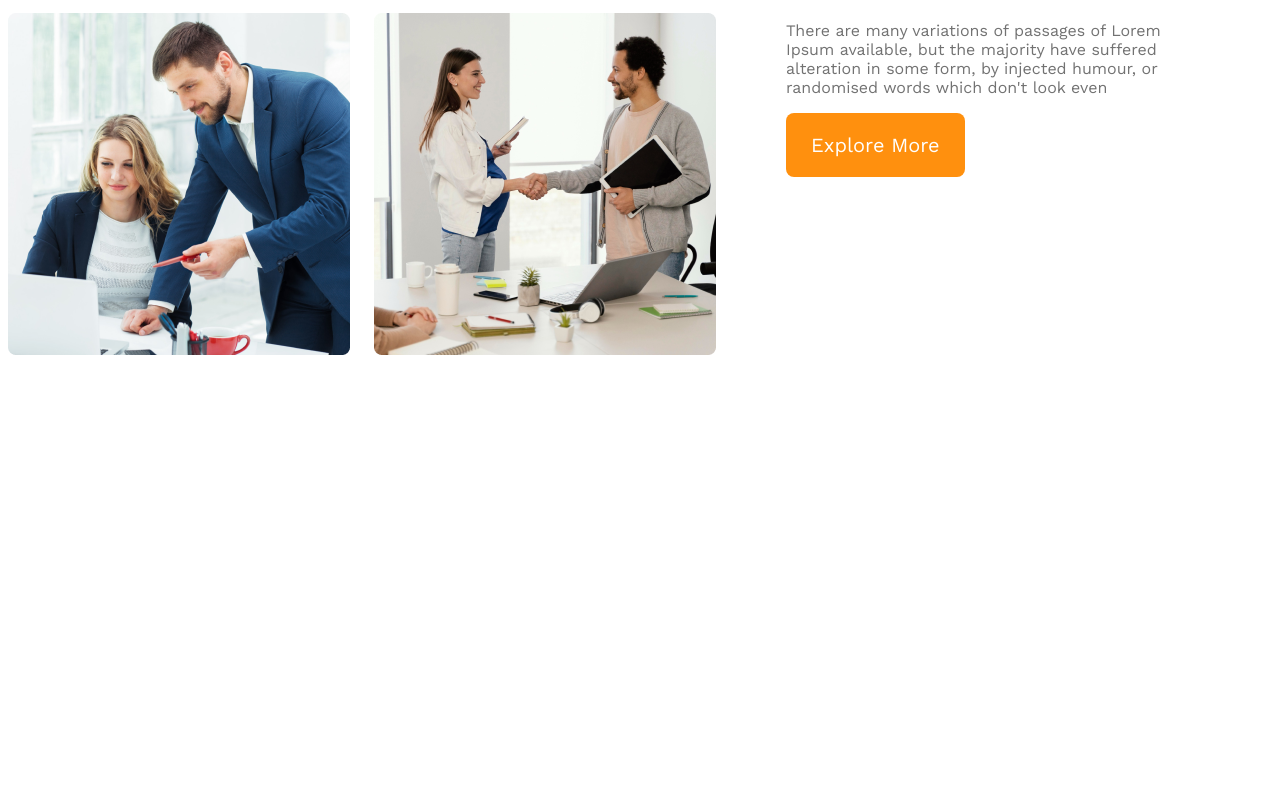
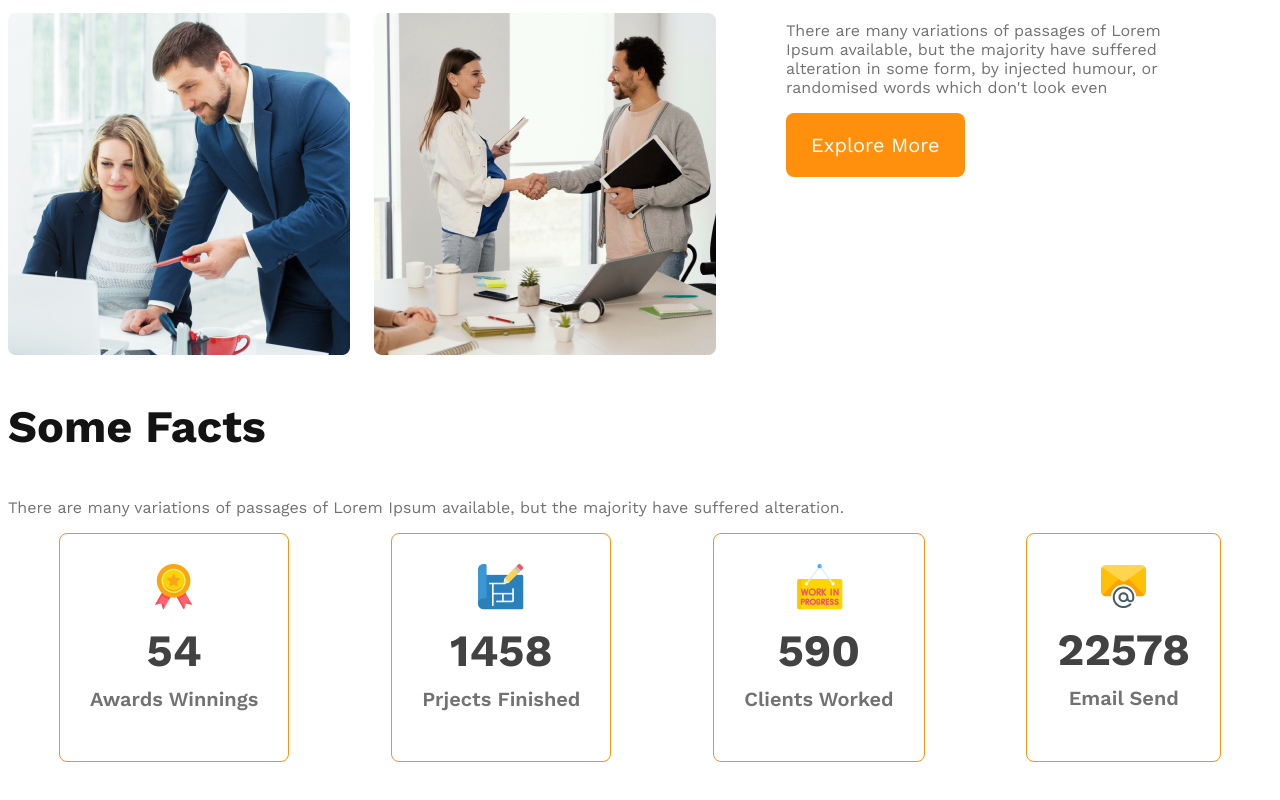
Before and after one commit to apurbo2002/g3-architects-resources-main, a plain HTML site: page index.htm in a window 1280 px wide. Shown: the part 1434-2234 px from the top of the page. Before the commit the page ends 1859 px from the top, so only its background shows below. Drawn offline with nearby package versions, Linux system fonts and the light colour scheme.

Commit message:
facts content

```diff
--- a/index.htm
+++ b/index.htm
@@ -41,6 +41,40 @@
             <button class="btn-primary">Explore More</button>
         </div>
     </section>
+    <!-- Features section -->
+    <section class="features">
+
+    </section>
+    <!-- facts section -->
+    <section class="facts">
+      <h3 class="facts-title">Some Facts</h3>
+      <p class="facts-description">
+        There are many variations of passages of Lorem Ipsum available, but the majority have suffered alteration.
+      </p>
+      <div class="facts-card-container">
+        <!-- .card*4>img+h2.card-stats+p.card-title -->
+        <div class="card">
+          <img src="images/icons/ribon.png" alt="">
+          <h2 class="card-stats">54</h2>
+          <p class="card-title">Awards Winnings</p>
+        </div>
+        <div class="card">
+          <img src="images/icons/projects.png" alt="">
+          <h2 class="card-stats">1458</h2>
+          <p class="card-title">Prjects Finished</p>
+        </div>
+        <div class="card">
+          <img src="images/icons/customers.png" alt="">
+          <h2 class="card-stats">590</h2>
+          <p class="card-title">Clients Worked</p>
+        </div>
+        <div class="card">
+          <img src="images/icons/email.png" alt="">
+          <h2 class="card-stats">22578</h2>
+          <p class="card-title">Email Send</p>
+        </div>
+      </div>
+    </section>
   </main>
   <footer>
 
--- a/styles/architect.css
+++ b/styles/architect.css
@@ -97,6 +97,45 @@ main{
 .teams-description{
     color: #727272;
 }
+
+/* facts style */
+.facts-title{
+   color: #131313;
+   font-weight: 700;
+   font-size: 45px;
+}
+.facts-description
+{
+   color: #727272;
+}
+.facts-card-container{
+    display: flex;
+    justify-content: space-around;
+}
+
+.facts-card-container .card{
+    border-radius: 8px;
+border: 1px solid #FF900E;
+text-align: center;
+padding: 30px;
+}
+
+.facts-card-container .card-title{
+    font-weight: 600;
+    color: #727272;
+    font-size: 1.25rem;
+    margin-top: 5px;
+}
+
+.facts-card-container .card-stats{
+font-size: 2.8rem;
+color: #424242;
+margin-top: 10px;
+margin-bottom: 10px;
+}
+
+
+
 /* resporsive media query */
 /* mobile devices */
 @media screen and (max-width: 576px) {
```
